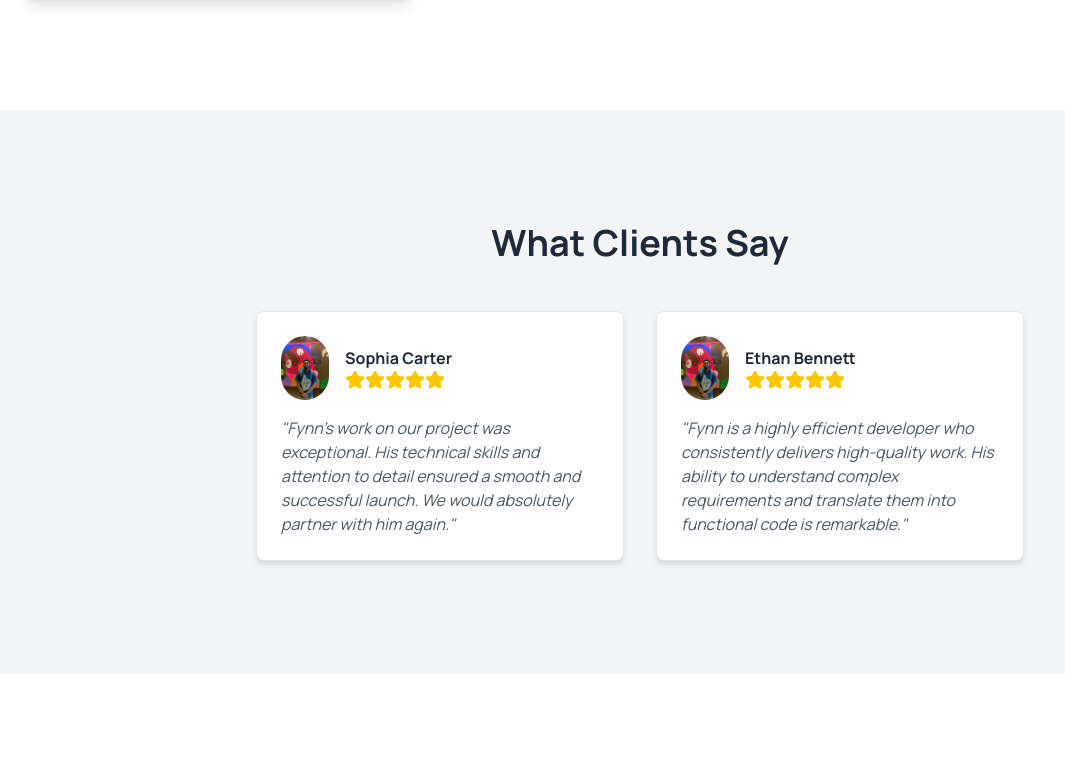
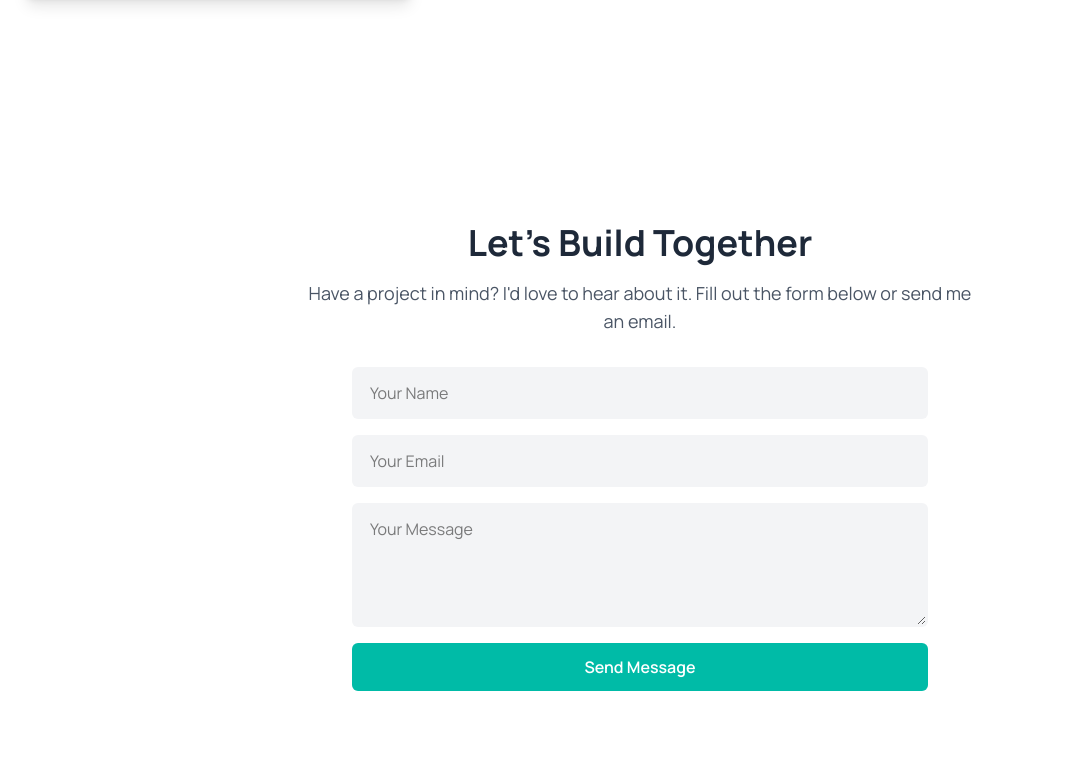
Before and after one commit to Fynn-Emmanuel-Junior/portfolio-website, a Next.js app: page / in a window 1280 px wide. Shown: the part 3122-3900 px from the top of the page, without its empty margins (0-1065 px from the left). Built offline with nearby package versions, Linux system fonts and the light colour scheme.

Commit message:
updated portfolio

```diff
--- a/src/app/page.tsx
+++ b/src/app/page.tsx
@@ -358,7 +358,7 @@ export default function PortfolioPage() {
         <AboutMeSection />
         <SkillsSection />
         <ProjectsSection />
-        <TestimonialsSection />
+        {/* <TestimonialsSection /> */}
         <ContactSection />
       </main>
       <Footer />
```
